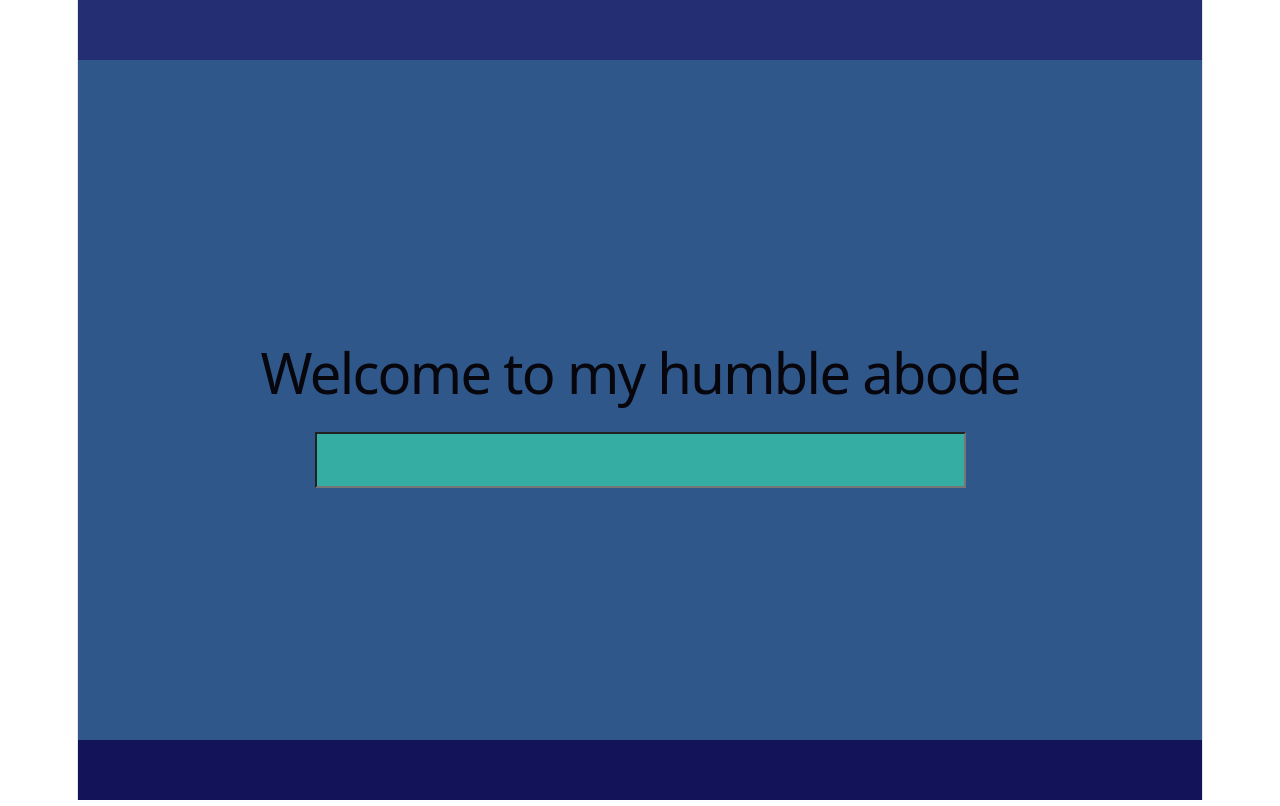
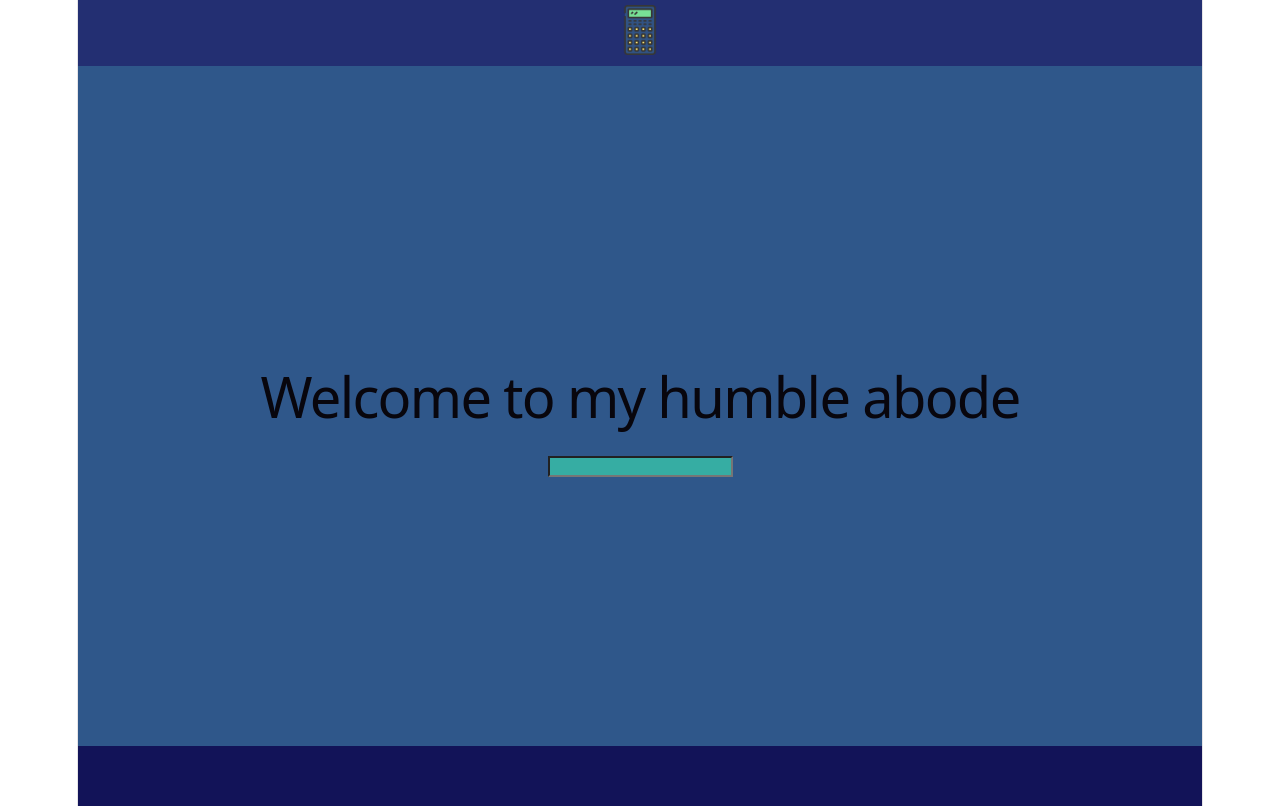
Before and after one commit to ray-z19/rayz-applets, a React (Vite) app: page / in a window 1280 px wide. Built offline with nearby package versions, Linux system fonts and the light colour scheme.

Commit message:
Established navigation mechanism between LandingPage and CalculatorPage

```diff
--- a/src/App.tsx
+++ b/src/App.tsx
@@ -7,12 +7,14 @@ import {
 } from "react-router-dom";
 
 import { LandingPage } from "./component_modules/LandingPage";
+import { CalculatorPage } from "./component_modules/CalculatorPage";
 
 function App() {
   return (
     <BrowserRouter>
       <Routes>
         <Route path="/" element={<LandingPage/>} />
+        <Route path="/calculator" element={<CalculatorPage />} />
       </Routes>
     </BrowserRouter>
   )
--- /dev/null
+++ b/src/component_modules/CalculatorPage.tsx
@@ -0,0 +1,9 @@
+const CalculatorPage = () => {
+  return (
+    <>
+
+    </>
+  )
+}
+
+export { CalculatorPage }
--- a/src/component_modules/LandingPage.tsx
+++ b/src/component_modules/LandingPage.tsx
@@ -1,11 +1,20 @@
 import { useState } from "react";
+import { useNavigate } from "react-router-dom";
 
 import pageStyles from "../css_modules/PageStyles.module.css"
+import imageStyles from "../css_modules/ImageStyles.module.css"
 import textStyles from "../css_modules/TextStyles.module.css"
 import inputStyles from "../css_modules/InputStyles.module.css"
 
+import scientificCalculator from "../assets/scientific-calculator.png"
+
 const LandingPage = () => {
+  const navigate = useNavigate();
   const [welcomeMessage, setWelcomeMessage] = useState("Welcome to my humble abode");
+
+  const navigateCalculator = () => {
+    navigate("/calculator")
+  }
 
   const handleMessageChange = (event: React.ChangeEvent<HTMLInputElement>) => {
     setWelcomeMessage(event.target.value);
@@ -13,7 +22,9 @@ const LandingPage = () => {
 
   return (
     <>
-      <div className={pageStyles["header"]}></div>
+      <div className={pageStyles["header"]}>
+        <img src={scientificCalculator} alt="" className={imageStyles["header-icons"]} onClick={navigateCalculator}/>
+      </div>
       <div className={pageStyles["page"]}>
         <h1 className={textStyles["welcome-message"]}>{welcomeMessage}</h1>
         <input type="text" id="welcome-message-input" className={inputStyles["input-box"]} onChange={handleMessageChange} />
--- /dev/null
+++ b/src/css_modules/ImageStyles.module.css
@@ -0,0 +1,8 @@
+.header-icons {
+  width: 50px;
+  margin: 5px;
+}
+
+.header-icons:hover {
+  border: 1px black solid;
+}
--- a/src/css_modules/InputStyles.module.css
+++ b/src/css_modules/InputStyles.module.css
@@ -1,5 +1,3 @@
 .input-box {
-  height: 50px;
-  font-size: 50px;
   background-color: #36ADA3;
 }
--- a/src/css_modules/PageStyles.module.css
+++ b/src/css_modules/PageStyles.module.css
@@ -1,6 +1,5 @@
 .header {
   width: 100%;
-  height: 7.5vh;
   background-color: #232F72;
 }
 
```
Also changed, not shown: src/assets/scientific-calculator.png (added), 1 other file (tests, documents, lock files or other folders).
